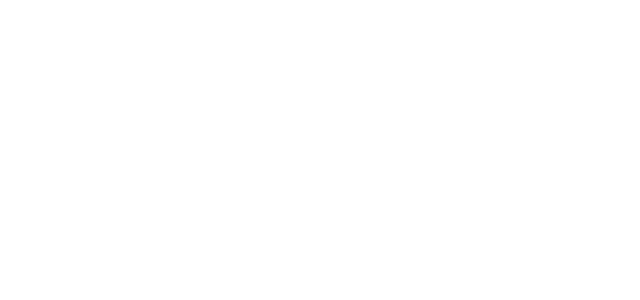
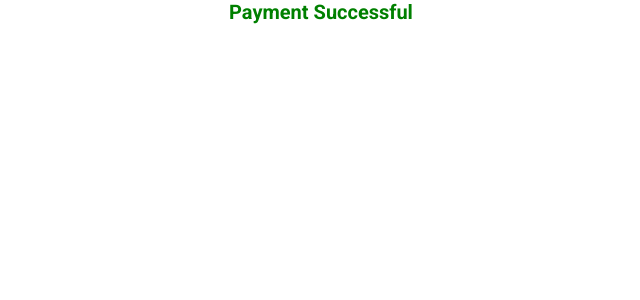
Before and after one commit to majedul360/fullstack-ecommerce, a React (Create React App) app: page /success in a window 1280 px wide. Before the commit this address had no page. Shown: the top 300 px of the page, without its empty margins (319-959 px from the left). Built offline with nearby package versions, Linux system fonts and the light colour scheme.

Commit message:
success page done after payment

```diff
--- a/src/App.js
+++ b/src/App.js
@@ -6,6 +6,7 @@
 import Product from "./pages/product/Product";
 import ProductList from "./pages/productList/ProductList";
 import { Registar } from "./pages/registar/Registar";
+import Success from "./pages/success/Success";
 const App = () => {
   return (
     <Routes>
@@ -15,6 +16,7 @@
       <Route path="/product/:id" element={<Product />} />
       <Route path="/registar" element={<Registar />} />
       <Route path="/login" element={<Login />} />
+      <Route path="/success" element={<Success />} />
     </Routes>
   );
 };
--- a/src/pages/cart/Cart.js
+++ b/src/pages/cart/Cart.js
@@ -5,7 +5,8 @@
 import { Add, Remove } from "@material-ui/icons";
 import { useSelector } from "react-redux";
 import StripeCheckout from "react-stripe-checkout";
-import axios from "axios";
+import { useNavigate } from "react-router-dom";
+import { publicRequest } from "../../requestMethods";
 
 const Cart = () => {
   const cart = useSelector((state) => state.cart);
@@ -14,18 +15,18 @@
   const total = parseFloat(cart?.total + vat + 2);
   const stripePublishKey =
     "pk_test_51L0lILJNGKoLywBjp8ooTKXefeJR3jAchauqV3hNucQqldxxJgMMgMSPA6oQuRnyZ5Fl0l2TNHQ3ACzSHmbJS3yy00KApTWBSR";
+  const navigate = useNavigate();
   const onToken = (token) => {
     const sendId = async () => {
       try {
-        const res = await axios.post(
-          "http://localhost:5000/api/checkout/payment",
-          {
-            tokenId: token?.id,
-            amount: total,
-            currency: "USD",
-          }
-        );
-        console.log(res.data);
+        const res = await publicRequest.post("/checkout/payment", {
+          tokenId: token?.id,
+          amount: total,
+          currency: "USD",
+        });
+        if (res.data) {
+          navigate("/success");
+        }
       } catch (err) {
         console.log(err);
       }
--- a/src/pages/product/SingleProduct.js
+++ b/src/pages/product/SingleProduct.js
@@ -17,7 +17,7 @@
   useEffect(() => {
     const getProduct = async () => {
       try {
-        const result = await publicRequest.get(`/find/${id}`);
+        const result = await publicRequest.get(`/products/find/${id}`);
         setProduct(result?.data);
       } catch (err) {
         console.log(err);
--- /dev/null
+++ b/src/pages/success/Success.js
@@ -0,0 +1,13 @@
+import React from "react";
+
+const Success = () => {
+  return (
+    <div>
+      <h3 style={{ color: "green", fontSize: "2rem", textAlign: "center" }}>
+        payment successful
+      </h3>
+    </div>
+  );
+};
+
+export default Success;
--- a/src/requestMethods.js
+++ b/src/requestMethods.js
@@ -1,6 +1,6 @@
 import axios from "axios";
 
-const BASE_URL = "http://localhost:5000/api/products";
+const BASE_URL = "http://localhost:5000/api/";
 const accessToken =
   "eyJhbGciOiJIUzI1NiIsInR5cCI6IkpXVCJ9.eyJlbWFpbCI6Im1hamVkdWxAZ21haWwuY29tIiwiaXNBZG1pbiI6ZmFsc2UsImlhdCI6MTY2NTAzMzM0MywiZXhwIjoxNjY1MjkyNTQzfQ.gXWdOJQ0Q_kpefAH_kZ2VmiT9jjmewdkhAklft976d8";
 export const publicRequest = axios.create({
```
